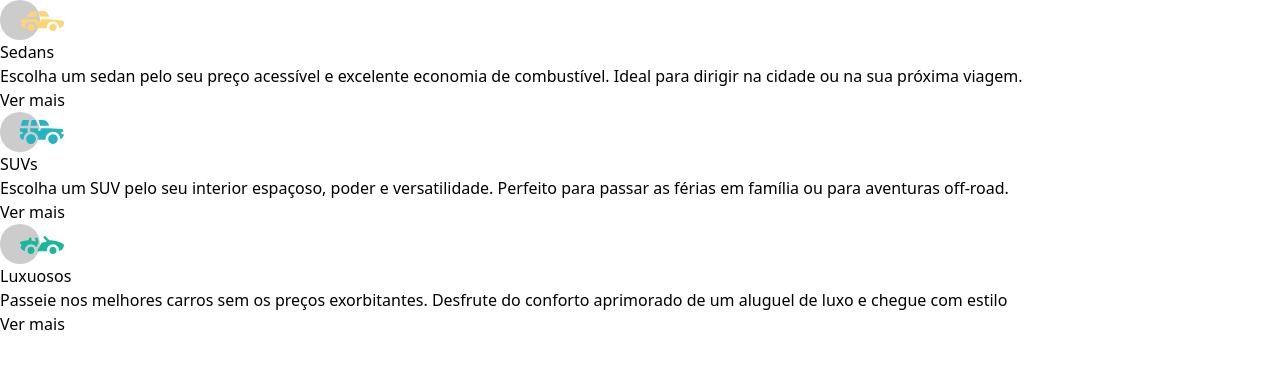
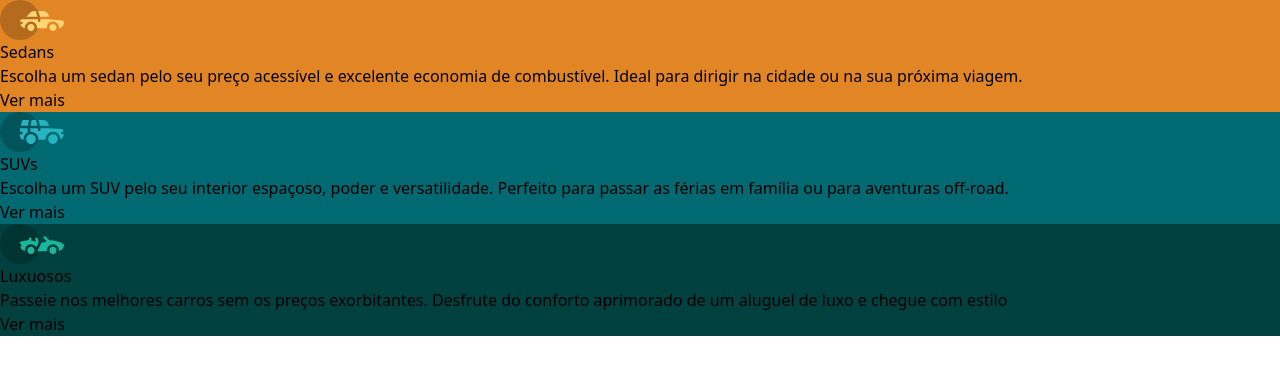
Before and after one commit to JVMF12/carros, a React (Vite) app: page / in a window 1280 px wide. Shown: the top 374 px of the page. Built offline with nearby package versions, Linux system fonts and the light colour scheme.

Commit message:
Terceiro commit do App

```diff
--- a/index.html
+++ b/index.html
@@ -3,6 +3,9 @@
   <head>
     <meta charset="UTF-8" />
     <meta name="viewport" content="width=device-width, initial-scale=1.0" />
+    <link rel="preconnect" href="https://fonts.googleapis.com">
+    <link rel="preconnect" href="https://fonts.gstatic.com" crossorigin>
+    <link href="https://fonts.googleapis.com/css2?family=Big+Shoulders+Display:wght@100..900&family=Lexend+Deca:wght@100..900&display=swap" rel="stylesheet">
     <title>Carros</title>
   </head>
   <body>
--- a/src/App.jsx
+++ b/src/App.jsx
@@ -7,14 +7,14 @@
     <main>
 
       <section>
-        <div>
+        <div className="bg-orange">
           <img src={iconSedans} alt="ícone dos carros sedan" />
           <h2>Sedans</h2>
           <p>Escolha um sedan pelo seu preço acessível e excelente economia de combustível. Ideal para dirigir na cidade ou na sua próxima viagem.</p>
           <a href="https://www.webmotors.com.br/sedans" target="_blank">Ver mais</a>
         </div>
 
-        <div>
+        <div className="bg-green">
             <img src={iconSuvs} alt="ícone dos carros SUV" />
             <h2>SUVs</h2>
             <p>Escolha um SUV pelo seu interior espaçoso, poder e versatilidade. Perfeito para passar as férias em família ou para aventuras off-road.</p>
@@ -22,7 +22,7 @@
         </div>
 
 
-        <div>
+        <div className="bg-dark-green">
             <img src={iconLuxo} alt="" />
             <h2>Luxuosos</h2>
             <p>Passeie nos melhores carros sem os preços exorbitantes. Desfrute do conforto aprimorado de um aluguel de luxo e chegue com estilo</p>
--- a/tailwind.config.js
+++ b/tailwind.config.js
@@ -12,6 +12,11 @@
       "off-white": "rgba(255, 255, 255, 0.75)",
       "white": "#FFF",
       "off-white-bg": "#F2F2F2"
+    },
+
+    fontFamily: {
+      "shoulders": '"Big Shoulders Display',
+      "lexend": '"Lexend Deca'
     }
   },
   plugins: [],
```
